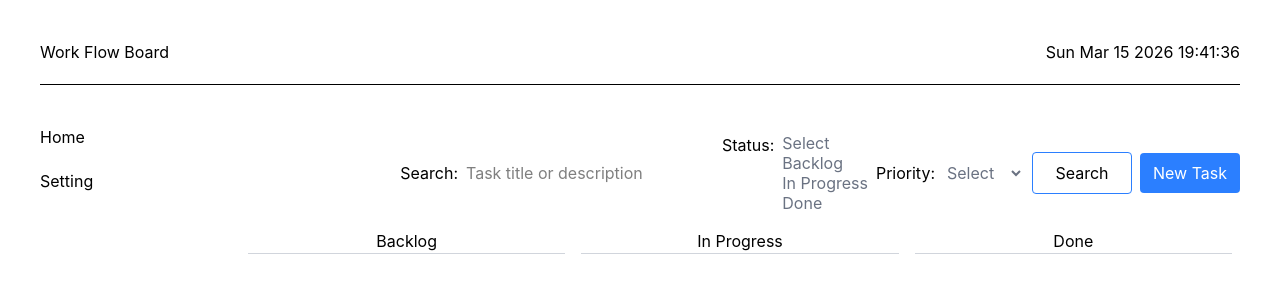
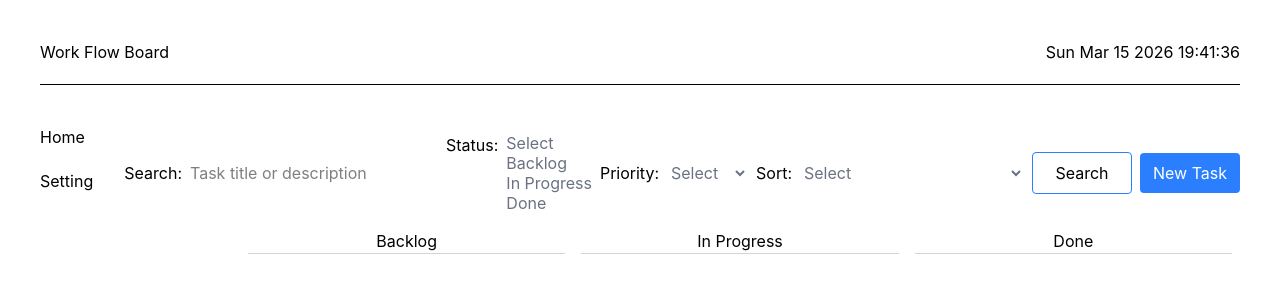
Before and after one commit to thekuvel/Work_Flow_Board, a React (Vite) app: page / in a window 1280 px wide. Shown: the top 300 px of the page. Built offline with nearby package versions, Linux system fonts and the light colour scheme.

Commit message:
Created search params logic and rewritten search and sort logic

```diff
--- a/src/pages/Home.tsx
+++ b/src/pages/Home.tsx
@@ -6,7 +6,7 @@ import { startTransition, useEffect, useState } from 'react'
 import { getAllTask } from '../lib/idb.ts'
 import FormModal from '../components/FormModal.tsx'
 import SelectInput from '../components/form/SelectInput.tsx'
-// import { useSearchParams } from 'react-router-dom'
+import { useSearchParams } from 'react-router-dom'
 
 type FormValueType = {
   id?: number
@@ -24,7 +24,7 @@ type FilterSortType = {
   search?: string
   status?: string | string[]
   priority?: string
-  // sortBy: 'createdAt' | 'updatedAt' | 'priority'
+  sort?: string
   // sortOrder: 'asc' | 'desc'
 }
 
@@ -34,8 +34,14 @@ function Home() {
   const [selectedTask, setSelectedTask] = useState<FormValueType>()
   const [displayForm, setDisplayForm] = useState<boolean>(false)
   const [formType, setFormType] = useState<string>('')
-  // const [searchParams, setSearchParams] = useSearchParams()
-  const [filterSort, setFilterSort] = useState<FilterSortType>({})
+
+  const [searchParams, setSearchParams] = useSearchParams()
+  const [filterSort, setFilterSort] = useState<FilterSortType>({
+    search: searchParams.get('search') || '',
+    priority: searchParams.get('priority') || '',
+    sort: searchParams.get('sort') || '',
+    status: searchParams.get('status')?.split(','),
+  })
 
   function handleFilterSortChange(
     e:
@@ -54,24 +60,86 @@ function Home() {
     setFilterSort({ ...filterSort, [id]: value })
   }
 
+  function updateUrlParams(newFilters: FilterSortType) {
+    const params: Record<string, string> = {}
+
+    if (newFilters.search) params.search = newFilters.search
+    if (newFilters.priority) params.priority = newFilters.priority
+    if (newFilters.sort) params.sort = newFilters.sort
+    if (newFilters.status) {
+      const statusArray = Array.isArray(newFilters.status)
+        ? newFilters.status
+        : [newFilters.status]
+      if (statusArray.length > 0) {
+        params.status = statusArray.join(',')
+      }
+    }
+
+    setSearchParams(params)
+  }
+
   function handleSearch(e: React.MouseEvent<HTMLButtonElement>) {
     e.preventDefault()
     console.log(filterSort)
+    updateUrlParams(filterSort)
+
+    const priorityOrder: Record<string, number> = {
+      low: 1,
+      medium: 2,
+      high: 3,
+    }
 
     const filteredTask = tasks
       .filter((task) =>
-        task.title
-          ?.toLowerCase()
+        (task.title || '')
+          .toLowerCase()
           .includes((filterSort.search || '').toLowerCase())
       )
       .filter((task) =>
-        task.status && filterSort.status
-          ? filterSort.status.includes(task.status)
+        filterSort.status && filterSort.status.length > 0
+          ? filterSort.status.includes(task.status || '')
           : true
       )
       .filter((task) =>
-        filterSort.priority ? task.priority == filterSort.priority : true
+        filterSort.priority ? task.priority === filterSort.priority : true
       )
+      .sort((a, b) => {
+        switch (filterSort.sort) {
+          case 'createdDateAsc':
+            return (
+              new Date(a.createdAt || 0).getTime() -
+              new Date(b.createdAt || 0).getTime()
+            )
+          case 'createdDateDesc':
+            return (
+              new Date(b.createdAt || 0).getTime() -
+              new Date(a.createdAt || 0).getTime()
+            )
+          case 'updatedDateAsc':
+            return (
+              new Date(a.updatedAt || 0).getTime() -
+              new Date(b.updatedAt || 0).getTime()
+            )
+          case 'updatedDateDesc':
+            return (
+              new Date(b.updatedAt || 0).getTime() -
+              new Date(a.updatedAt || 0).getTime()
+            )
+          case 'priorityAsc':
+            return (
+              (priorityOrder[a.priority || 'low'] || 0) -
+              (priorityOrder[b.priority || 'low'] || 0)
+            )
+          case 'priorityDesc':
+            return (
+              (priorityOrder[b.priority || 'low'] || 0) -
+              (priorityOrder[a.priority || 'low'] || 0)
+            )
+          default:
+            return 0
+        }
+      })
+
     console.log(filteredTask)
     setFilteredTasks(filteredTask)
   }
@@ -104,6 +172,7 @@ function Home() {
           id="search"
           placeholder="Task title or description"
           onChange={handleFilterSortChange}
+          value={filterSort.search || ''}
         />
         <SelectInput
           label="Status:"
@@ -112,6 +181,7 @@ function Home() {
           optionValue={['backlog', 'inProgress', 'done']}
           onChange={handleFilterSortChange}
           multiple={true}
+          value={filterSort.status || []}
         />
         <SelectInput
           label="Priority:"
@@ -119,6 +189,29 @@ function Home() {
           optionLabel={['Low', 'Medium', 'High']}
           optionValue={['low', 'medium', 'high']}
           onChange={handleFilterSortChange}
+          value={filterSort.priority || ''}
+        />
+        <SelectInput
+          label="Sort:"
+          id="sort"
+          optionLabel={[
+            'Created date ascending',
+            'Created date descending',
+            'Updated date ascending',
+            'Updated date desscending',
+            'Priority ascending',
+            'Priority desscending',
+          ]}
+          optionValue={[
+            'createdDateAsc',
+            'createdDateDesc',
+            'updatedDateAsc',
+            'updatedDateDesc',
+            'priorityAsc',
+            'priorityDesc',
+          ]}
+          onChange={handleFilterSortChange}
+          value={filterSort.sort || ''}
         />
         <Button
           label="Search"
```
